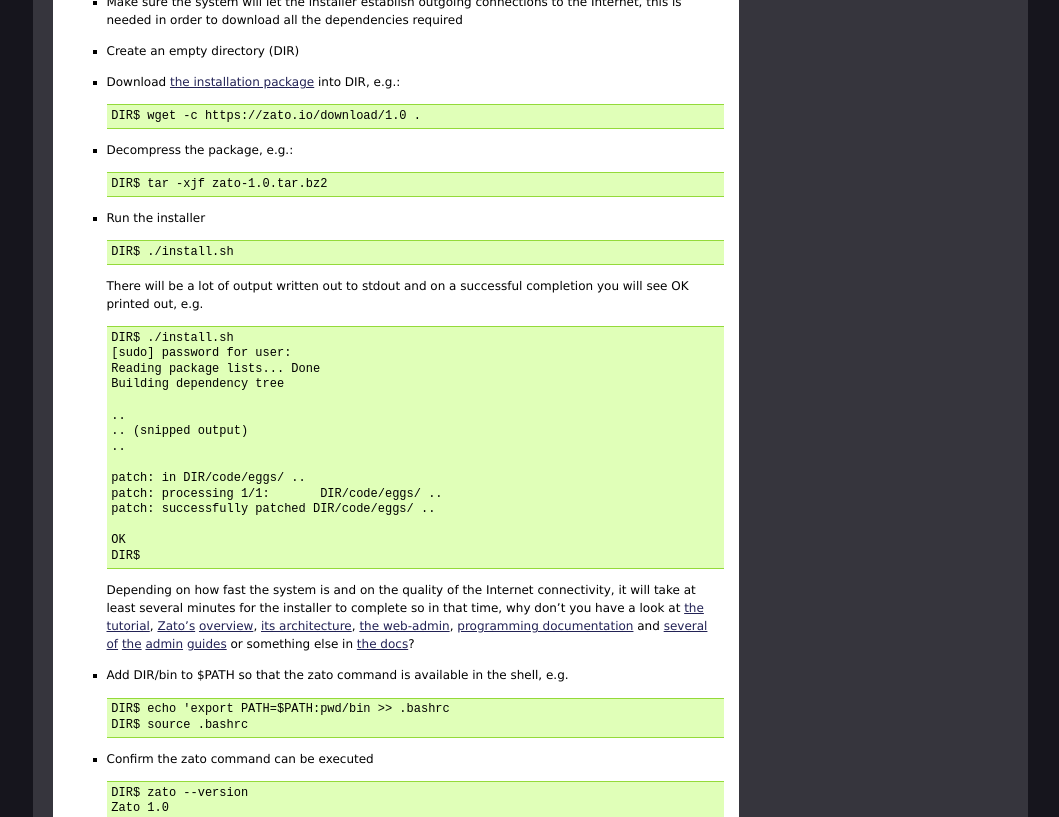
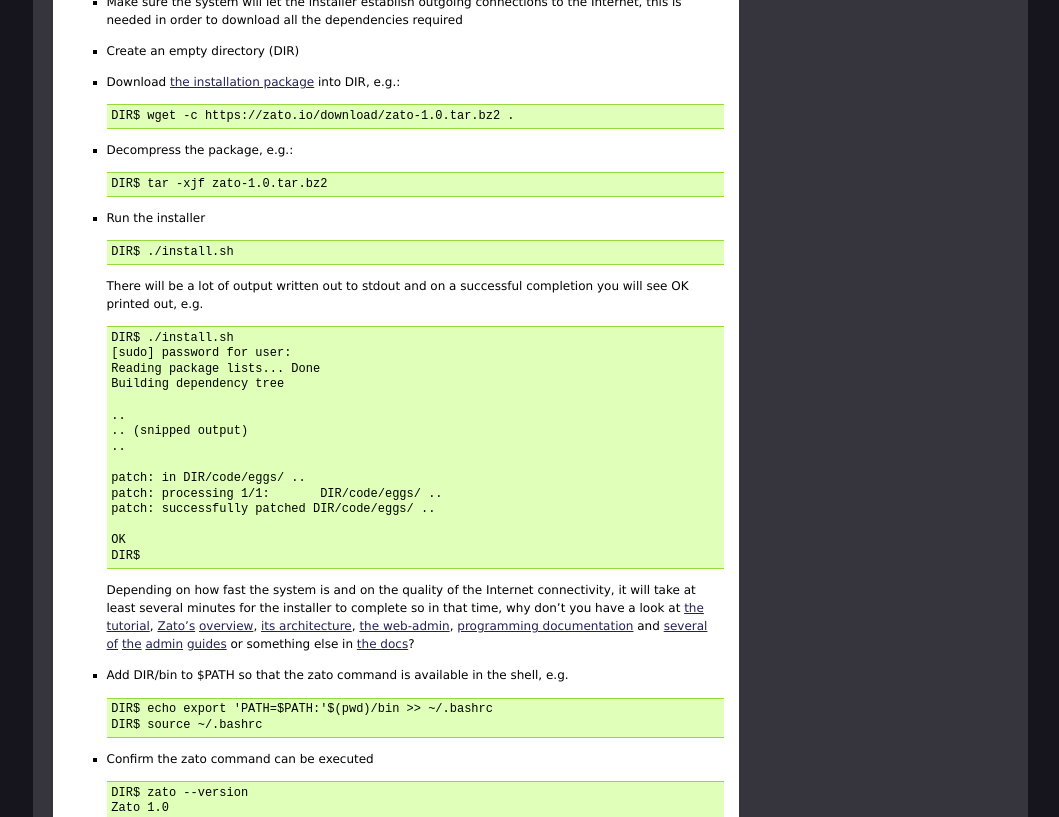
Before and after one commit to rfdiazpr/zato-docs, a Sphinx documentation site: the page built from sphinx/admin/guide/install-zato.txt, in a window 1280 px wide. Shown: the part 493-1310 px from the top of the page, without its empty margins (110-1169 px from the left). Built offline with Sphinx 7.4.7, drawn with Linux system fonts in a browser that asks for light colours.

```diff
--- a/sphinx/admin/guide/install-zato.txt
+++ b/sphinx/admin/guide/install-zato.txt
@@ -28,7 +28,7 @@ Steps
 
   .. parsed-literal::
 
-    DIR$ wget -c https://zato.io/download/1.0 .
+    DIR$ wget -c https://zato.io/download/zato-1.0.tar.bz2 .
 
 * Decompress the package, e.g.:
 
@@ -86,8 +86,8 @@ Steps
 
   .. parsed-literal::
 
-    DIR$ echo 'export PATH=$PATH:`pwd`/bin >> .bashrc
-    DIR$ source .bashrc
+    DIR$ echo export 'PATH=$PATH:'$(pwd)/bin >> ~/.bashrc
+    DIR$ source ~/.bashrc
 
 * Confirm the zato command can be executed
 
```
